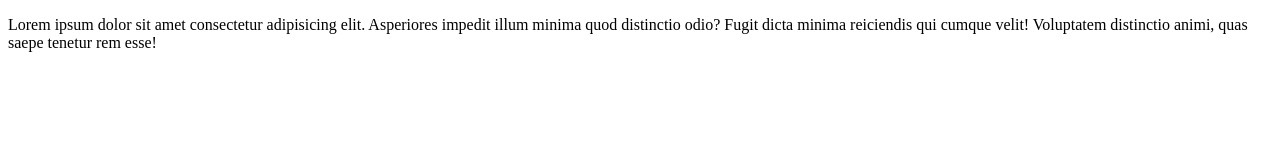
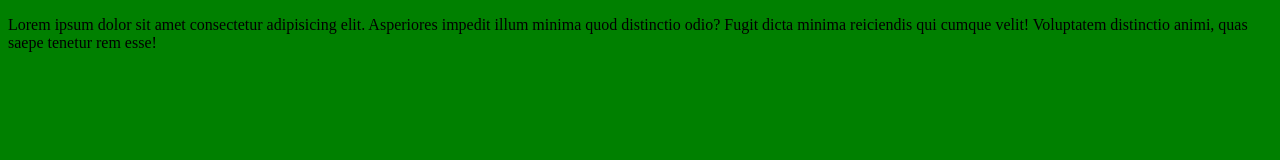
Before and after one commit to Luiz09112632/ola_mundo, a plain HTML site: page index.html in a window 1280 px wide. Drawn offline with Linux system fonts and the light colour scheme.

Commit message:
Update style.css

```diff
--- a/style.css
+++ b/style.css
@@ -1,3 +1,3 @@
 body{
-  background-color: gren;
+  background-color: green;
 }
```
